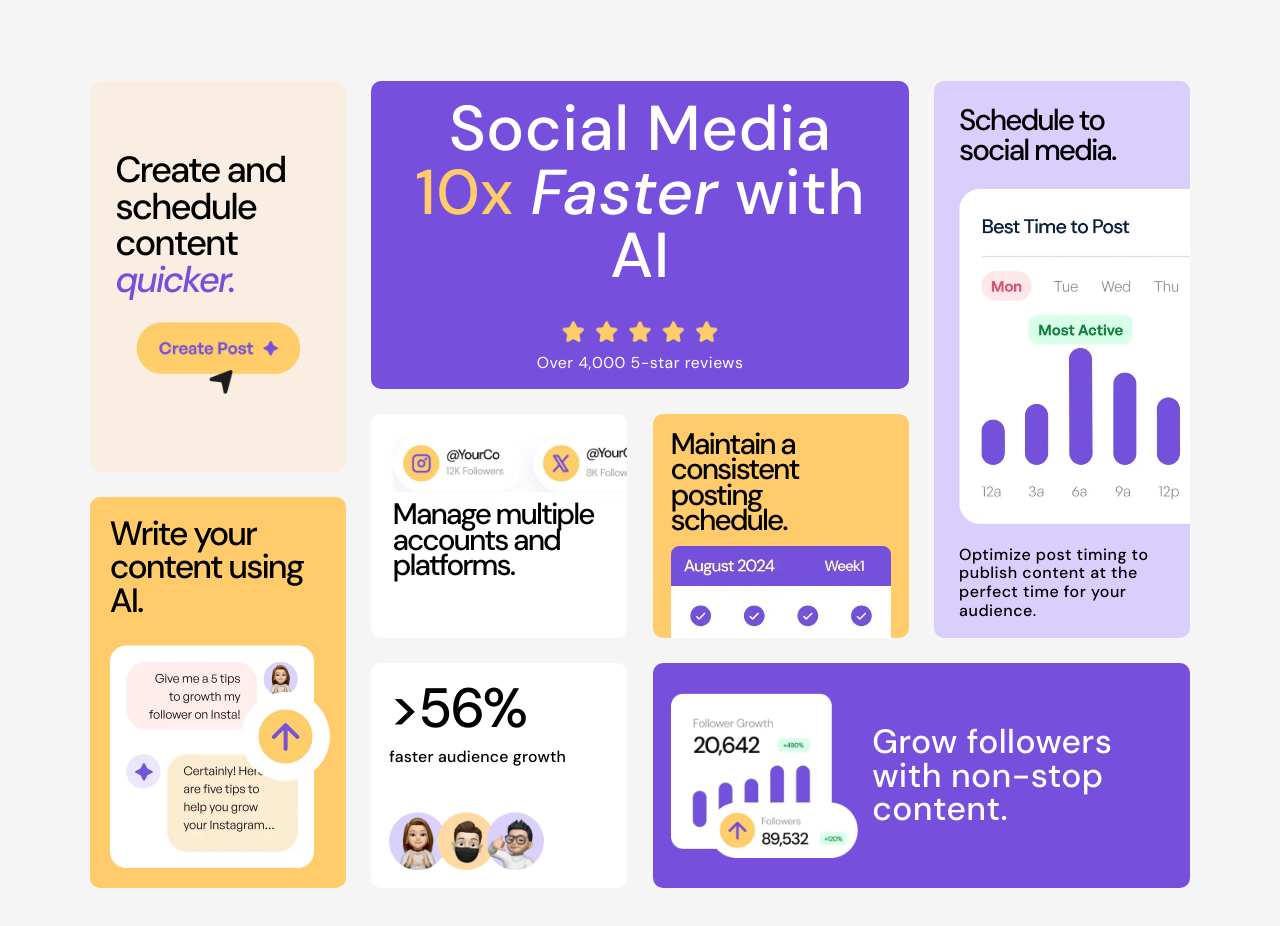
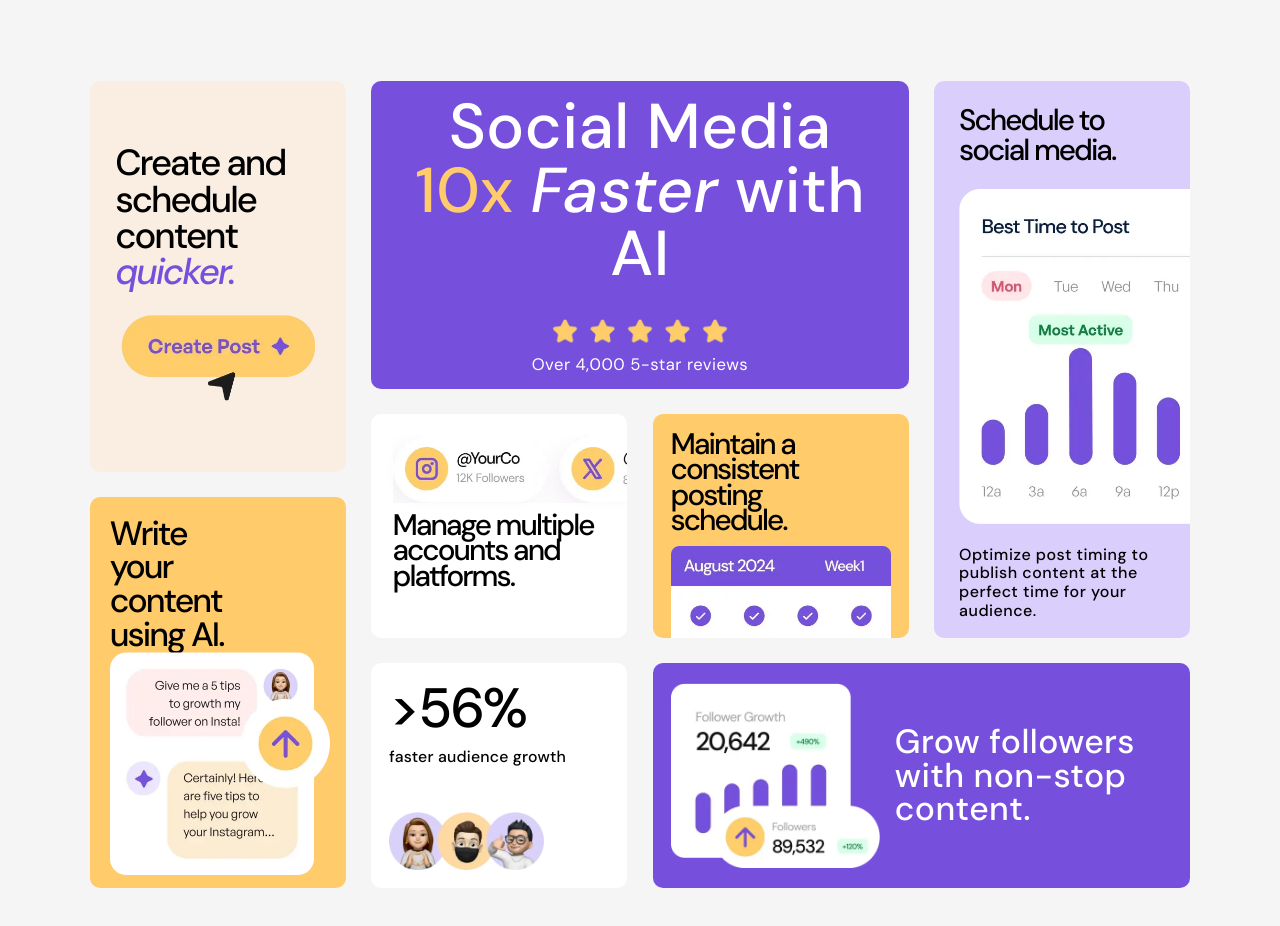
Before and after one commit to dilanrojas/bento-grid, a website built with Vite: page index.html in a window 1280 px wide. Built offline with nearby package versions, Linux system fonts and the light colour scheme.

Commit message:
Update layout

```diff
--- a/style.css
+++ b/style.css
@@ -105,7 +105,7 @@ body {
 
   img {
     margin-top: 1em;
-    width: 164px;
+    width: 194px;
   }
 }
 
@@ -133,13 +133,13 @@ body {
   }
 
   img {
-    width: 160px;
+    width: 180px;
     margin-bottom: .4em;
   }
 
   p {
     font-weight: 400;
-    font-size: .8em;
+    font-size: .84em;
   }
 }
 
@@ -173,6 +173,10 @@ body {
   justify-content: space-between;
   padding: 1.1rem;
 
+  h1 {
+    max-width: 6ch;
+  }
+
   img {
     width: 220px;
     height: auto;
@@ -191,7 +195,7 @@ body {
   img {
     margin-bottom: .25rem;
     filter: drop-shadow(-3px 3px 5px rgb(0, 0, 0, .01));
-    width: 269px;
+    width: 320px;
     height: auto;
   }
 }
@@ -252,7 +256,7 @@ body {
   }
 
   img {
-    height: 165px;
+    height: 185px;
     width: auto;
   }
 }
@@ -269,6 +273,10 @@ body {
       'box5 box5 box6 box6'
       'box7 box7 box8 box8'
       'box7 box7 box8 box8';
+
+    h1 {
+      max-width: 100%!important;
+    }
   }
 
   .bento-grid > div:nth-child(8) {
```
